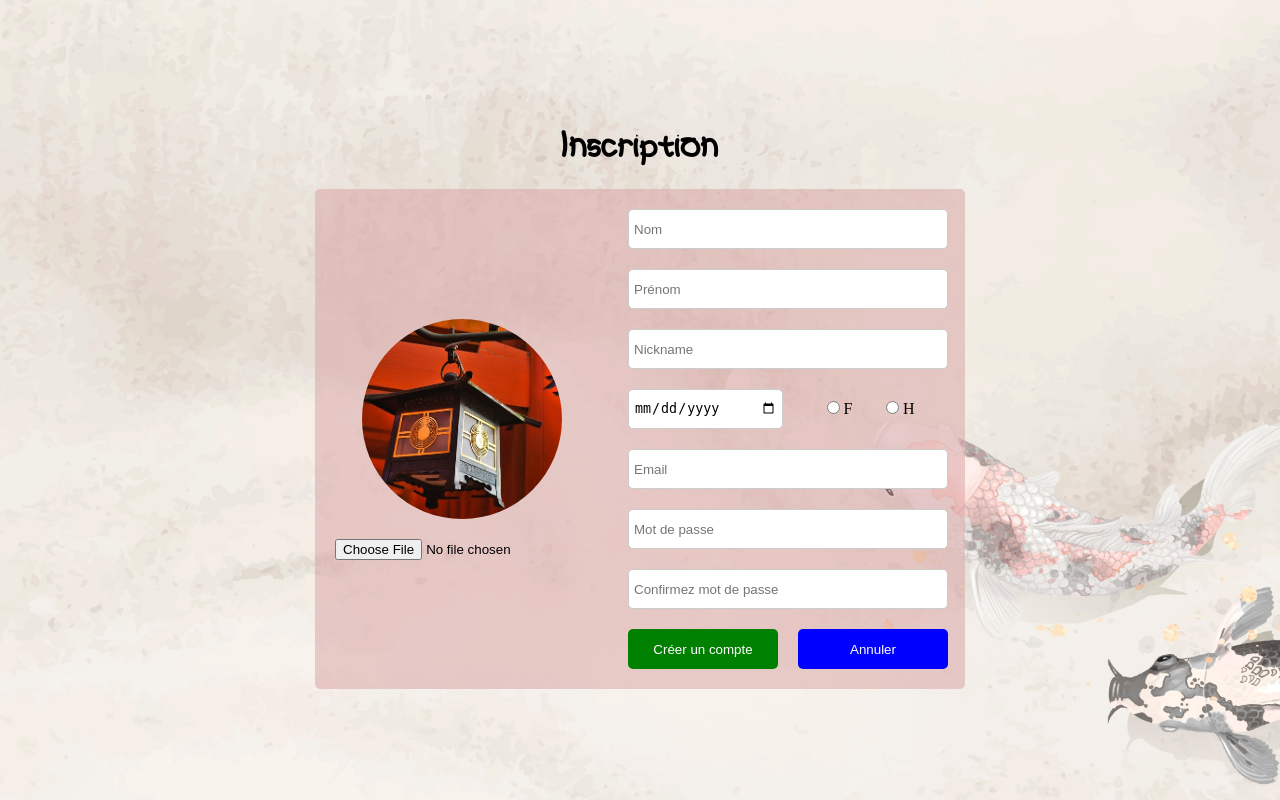
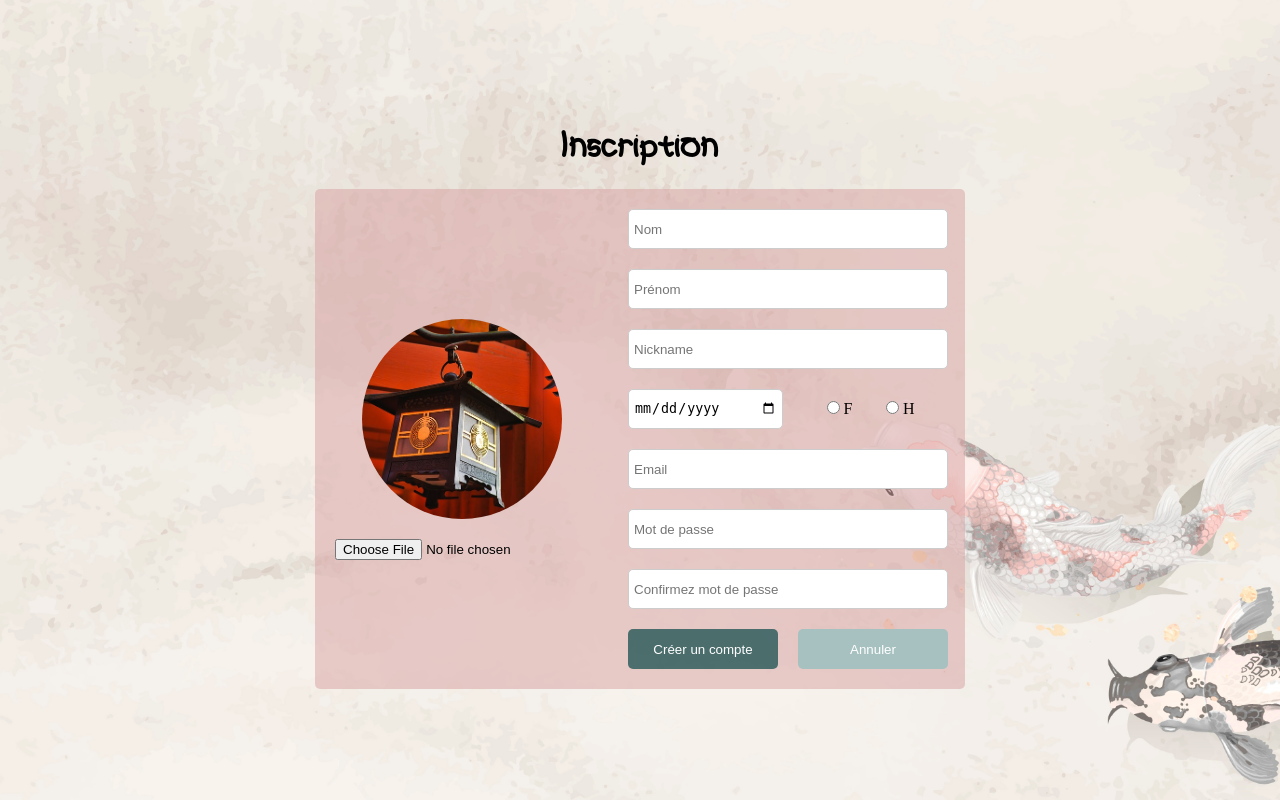
Before and after one commit to Mashoulya/Japan-forum, a PHP site: page /html/register.html in a window 1280 px wide. Run offline with PHP 8.4, Linux system fonts and the light colour scheme.

Commit message:
JF-registration
couleurs

```diff
--- a/frontend/css/register.css
+++ b/frontend/css/register.css
@@ -1,6 +1,7 @@
 :root {
     --color-bg: #d9a4a486;
     --color-second: #ffffff8a;
+    --color-btn: #205555c7;
   }
 
 
@@ -95,16 +96,16 @@ body{
   .inputs-section button {
     width: 150px;
     height: 40px;
-    background-color: blue;
+    background-color: var(--color-btn);
     color: white;
     border: none;
     border-radius: 5px;
     cursor: pointer;
   }
 
-  .inputs-section button:first-child {
-    background-color: green;
-    margin-right: 20px;
+  .inputs-section button:nth-child(2) {
+    background-color: #A7C1C1;
+    margin-left: 20px;
   }
 
   .row {
--- a/frontend/css/style.css
+++ b/frontend/css/style.css
@@ -1,6 +1,7 @@
 :root {
   --color-bg: #d9a4a486;
   --color-second: #ffffff8a;
+  --color-btn: #fa8072;
 }
 
 *, ::before, ::after{
```
